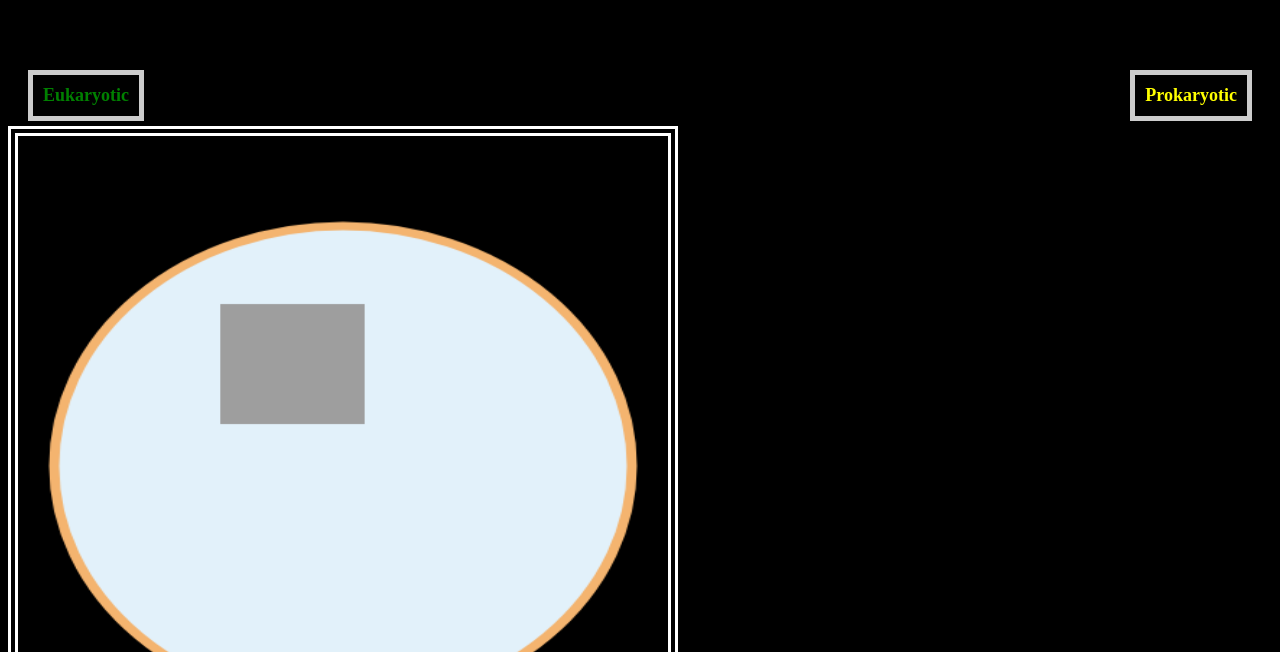
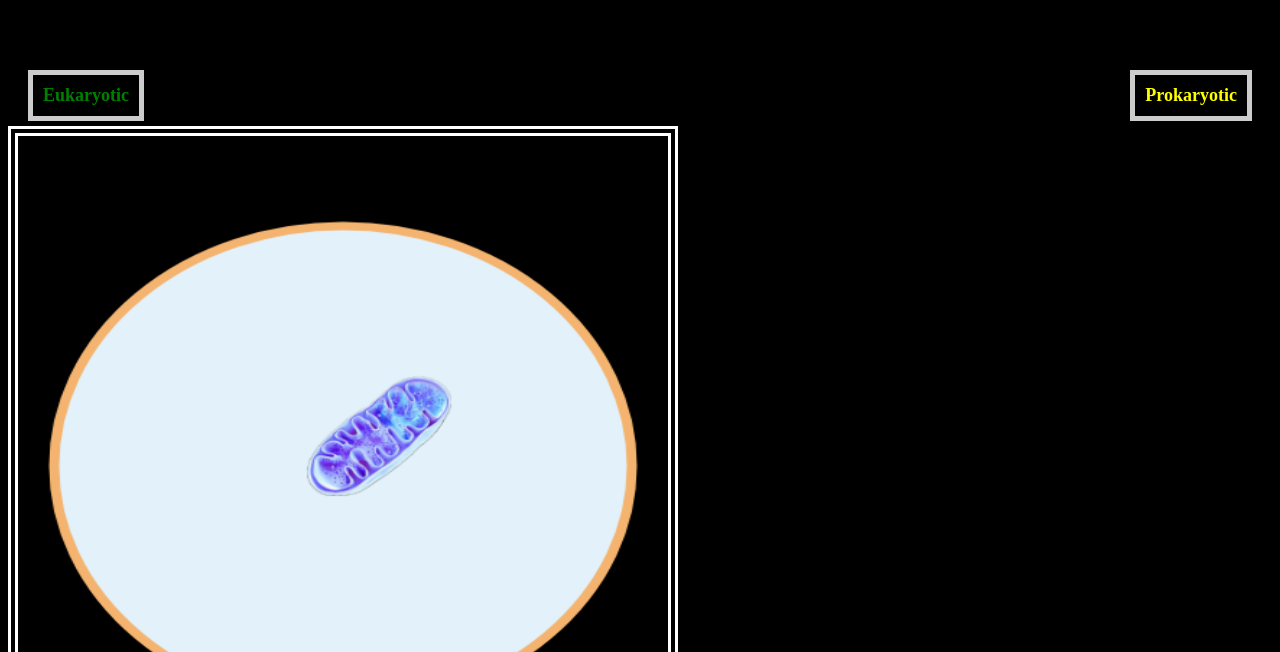
Before and after one commit to ShaunJhingoor/JSproject, a website built with webpack: page index.html in a window 1280 px wide. Shown: the part 148-800 px from the top of the page. Built offline with nearby package versions, Linux system fonts and the light colour scheme.

Commit message:
added mitochondria attemped modal

```diff
--- a/src/index.js
+++ b/src/index.js
@@ -3,8 +3,10 @@ import Eukaryotic from "./scripts/eukaryotic"
 import Mitochondria from "./scripts/mitochondria"
 
 document.addEventListener("DOMContentLoaded", () => {
-    const ctx = document.getElementById("cell1").getContext("2d")
-    const ctx1 = document.getElementById("cell2").getContext("2d")
+    const canvas = document.getElementById("cell1")
+    const ctx = canvas.getContext("2d")
+    const canvas1 =  document.getElementById("cell2")
+    const ctx1 = canvas1.getContext("2d")
 
 
     ctx.beginPath()
@@ -36,8 +38,10 @@ document.addEventListener("DOMContentLoaded", () => {
     ctx1.fill();
     ctx1.stroke();
 
-    const mitochondria = new Mitochondria(ctx)
-    mitochondria.setImageSource('https://as2.ftcdn.net/v2/jpg/04/80/60/45/1000_F_480604502_iUcg5SG7KqSX51xiNwZAUfXNwhkjShU0.jpg')
+    const mitochondria = new Mitochondria(ctx,"test")
+    mitochondria.setImageSource('mitochondria.png')
+    // canvas.addEventListener('mouseover', (e) => mitochondria.handleMouseOver(e));
+    // canvas.addEventListener('mouseout', () => mitochondria.handleMouseOut());
     new Eukaryotic(ctx,mitochondria)
 })
 // document.addEventListener("DOMContentLoaded", () => {
--- a/src/index.scss
+++ b/src/index.scss
@@ -57,8 +57,3 @@ body{
     text-align: center;
     font-size: large;
 }
-// }css instead of canvas
-
-// // .eukaryotic{
-
-// }
--- a/src/scripts/mitochondria.js
+++ b/src/scripts/mitochondria.js
@@ -1,8 +1,29 @@
 class Mitochondria{
-    constructor(ctx){
+    constructor(ctx,description){
+        this.description = description
         this.ctx = ctx
+        // this.canvas = this.ctx.canvas
         this.image = new Image()
         this.image.onload = this.draw.bind(this)
+
+        // this.modal = document.createElement('div');
+        // this.modal.className = 'modal';
+        // this.modal.innerHTML = `
+        //     <div class="modal-content">
+        //         <span class="close" onclick="mitochondria.close()">&times;</span>
+        //         <p>${this.description}</p>
+        //     </div>
+        // `;
+        // document.body.appendChild(this.modal);
+
+
+        // this.canvas.addEventListener('mouseover', (e) => this.handleMouseOver(e));
+        // this.canvas.addEventListener('mouseout', () => this.handleMouseOut());
+        this.animationFrame = null;
+        this.positionX = 200;
+        this.positionY = 200;
+        this.directionX = 1; // 1 for right, -1 for left
+        this.speed = 1;
     }
 
     setImageSource(imageSource){
@@ -10,8 +31,32 @@ class Mitochondria{
     }
 
     draw() {
-        this.ctx.drawImage(this.image,140,140,100,100)
+        this.ctx.drawImage(this.image,200,200,100,100)
     }
+
+//     handleMouseOver(e){
+//         console.log("the")
+//       this.show()
+//     }
+
+//     handleMouseOut(){
+//         this.hide()
+//     }
+
+//    show(){
+//     this.modal.style.display = "block"
+//    }
+
+//    hide(){
+//     this.modal.style.display = 'none'
+//    }
+
+//    close(){
+//     this.hide()
+//    }
+
+
+
 }
 // const mitochondria = new Mitochondria()
 // const imageSource = 'https://as2.ftcdn.net/v2/jpg/04/80/60/45/1000_F_480604502_iUcg5SG7KqSX51xiNwZAUfXNwhkjShU0.jpg';
```
Also changed, not shown: index.html (+1 -0 lines), dist/main.js, mitochondria.png (added), webpack.config.js (line endings or trailing spaces).
